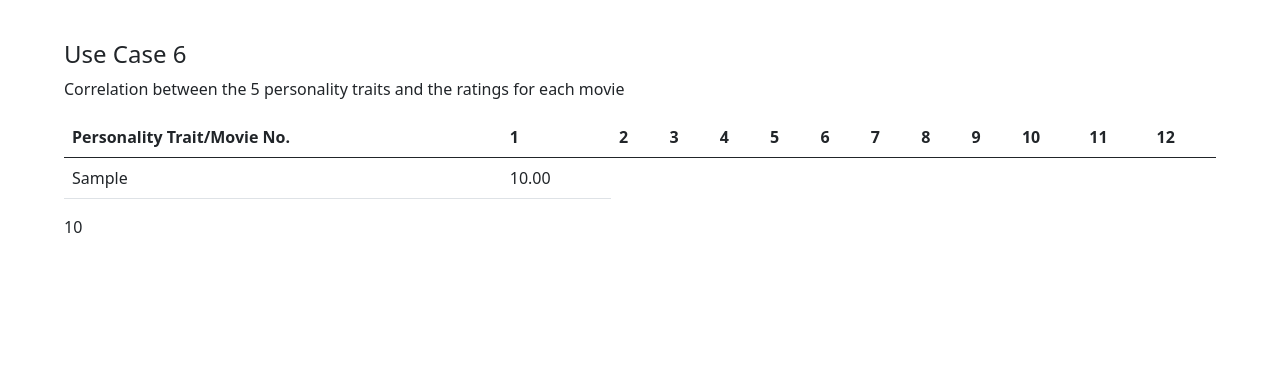
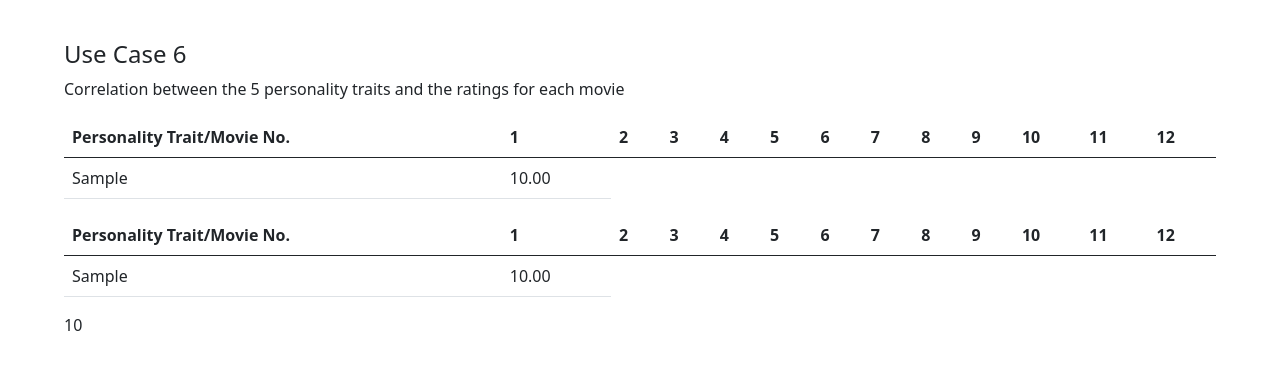
Before and after one commit to jameslee1237/COMP0022, a Flask app: template python/templates/use_case_6.html in a window 1280 px wide. Shown: the part 88-458 px from the top of the page. Run offline with Flask 2, Linux system fonts and the light colour scheme; the template is opened without the code that fills it: most values are stand-ins (such as "Sample title", 1, 10 or a date in 2020); some libraries are stand-ins or nearby versions.

Commit message:
updates for case6 need to caluclate correlation

```diff
--- a/python/app.py
+++ b/python/app.py
@@ -897,6 +897,7 @@ class App:
                 en_gen_g_avg = 0
             t.append([genre, en_gen_g_avg])
         t = np.array(t)
+
         t = t[:, 1]
         t = t.astype(np.float64)
         t = np.tile(t, (3015, 1))
--- a/python/templates/use_case_6.html
+++ b/python/templates/use_case_6.html
@@ -35,6 +35,25 @@
                     </tr>
                 {% endfor %}
             </tbody>
+            <table class="table use-case-6-1-table">
+                {% set personality_traits = context['personality_traits'] %}
+                {% set correlation_result = context['correlation_result'] %}
+                <thead>
+                    <th>Personality Trait/Movie No.</th>
+                    {% for i in range(0, 12) %}
+                        <th scope="col">{{i+1}}</th>
+                    {% endfor %}
+                </thead>
+                <tbody>
+                    {% for j in range(personality_traits|length) %}
+                        <tr>
+                            <td>{{ personality_traits[j] }}</td>
+                            {% for k in correlation_result[j] %}
+                                <td>{{ '%.2f'|format(k) }}</td>
+                            {% endfor %}
+                        </tr>
+                    {% endfor %}
+                </tbody>
         </table>
     </div>
     <div>
```
